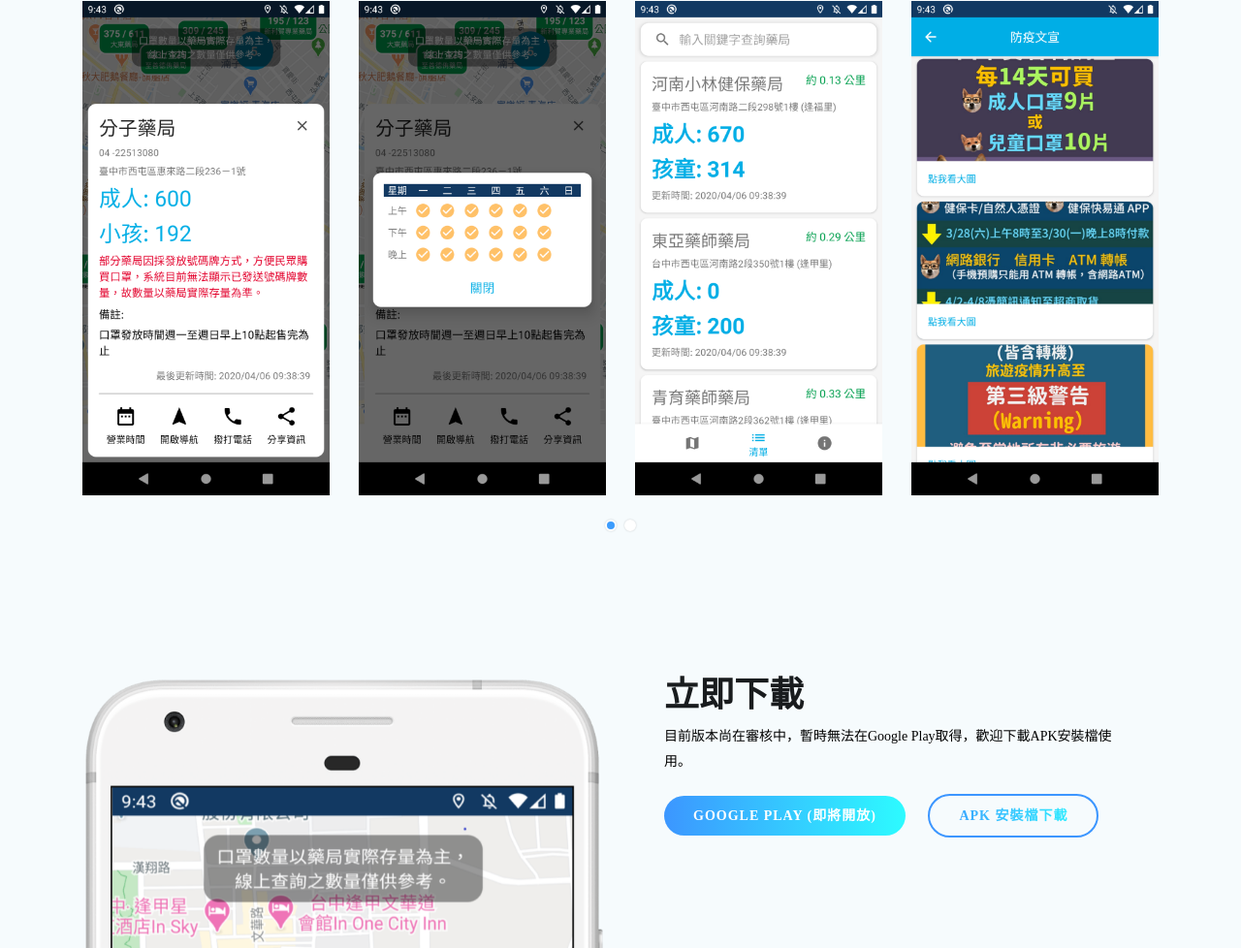
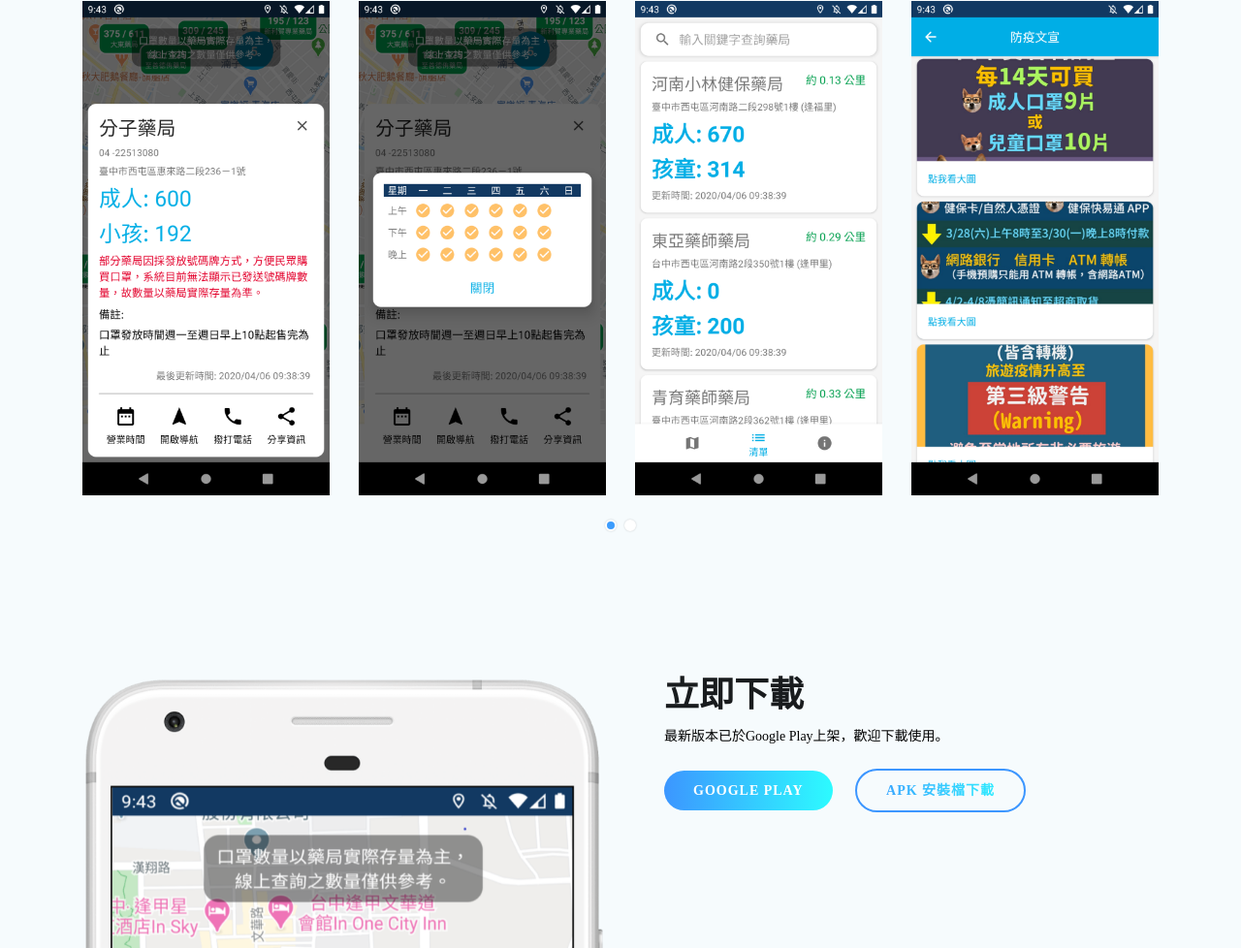
Before and after one commit to dh-46/Web_LandingPage_TaiwanMaskMap_App, a plain HTML site: page index.html in a window 1280 px wide. Shown: the part 1822-2800 px from the top of the page at 97% size. Drawn offline with Linux system fonts and the light colour scheme; files whose address does not match are found by name.

Commit message:
2020/04/24 更新Play下載文字

```diff
--- a/index.html
+++ b/index.html
@@ -76,7 +76,7 @@
             <p>提供藥局與衛生所口罩數量查詢與地圖，以及防疫資訊連結。</p>
             <div class="header-button">
               <a href="https://play.google.com/store/apps/details?id=tw.dh46.taiwanmaskmap" target="_blank"
-                class="btn btn-border-filled">Google Play (即將開放)</a>
+                class="btn btn-border-filled">Google Play</a>
               <a href="./statics/apk/taiwan_mask_map-v1.4-release.apk" target="_blank" class="btn btn-border">APK
                 安裝檔下載</a>
             </div>
@@ -231,10 +231,10 @@
             <div>
               <div class="download-text">
                 <h4>立即下載</h4>
-                <p>目前版本尚在審核中，暫時無法在Google Play取得，歡迎下載APK安裝檔使用。</p>
+                <p>最新版本已於Google Play上架，歡迎下載使用。</p>
               </div>
               <a href="https://play.google.com/store/apps/details?id=tw.dh46.taiwanmaskmap" target="_blank"
-                class="btn btn-common btn-effect"> GOOGLE PLAY (即將開放)<br></a>
+                class="btn btn-common btn-effect"> GOOGLE PLAY<br></a>
               <a href="./statics/apk/taiwan_mask_map-v1.4-release.apk" target="_blank" class="btn btn-apple"> APK
                 安裝檔下載<br></a>
             </div>
```
